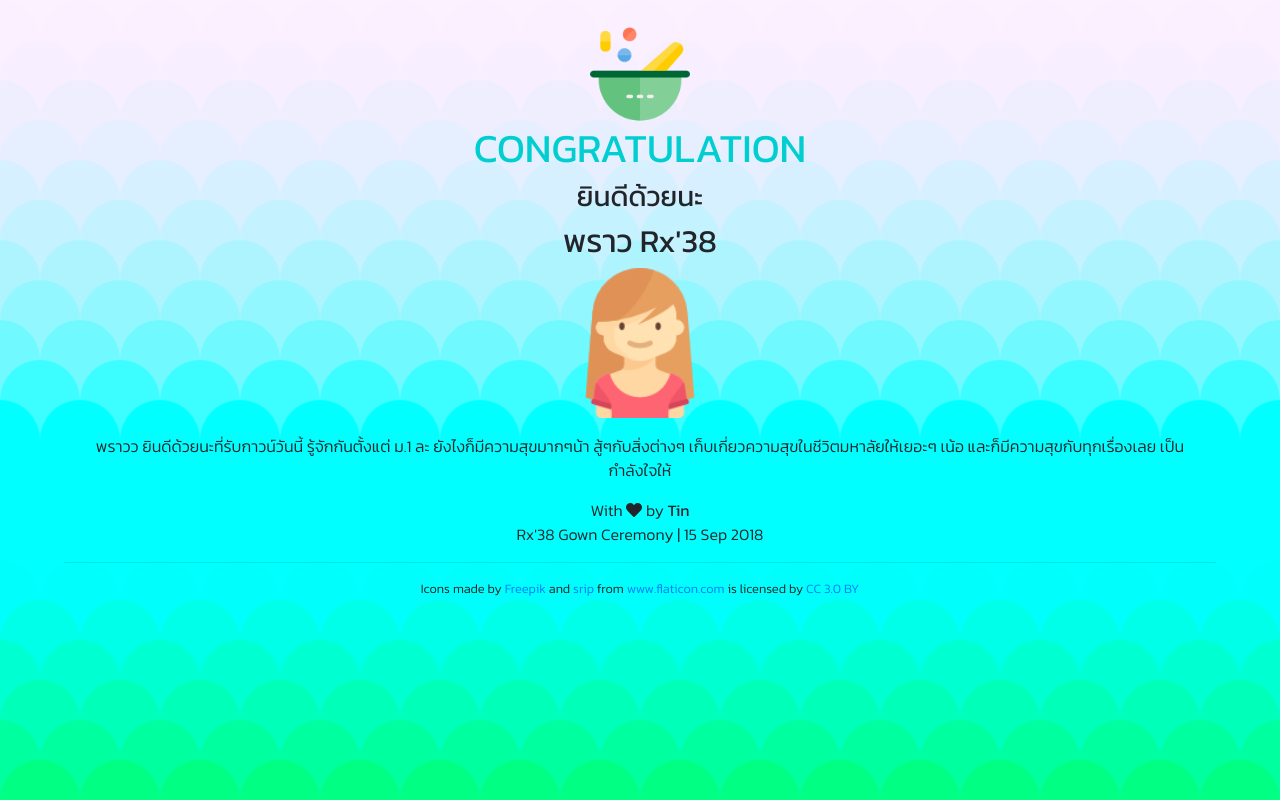
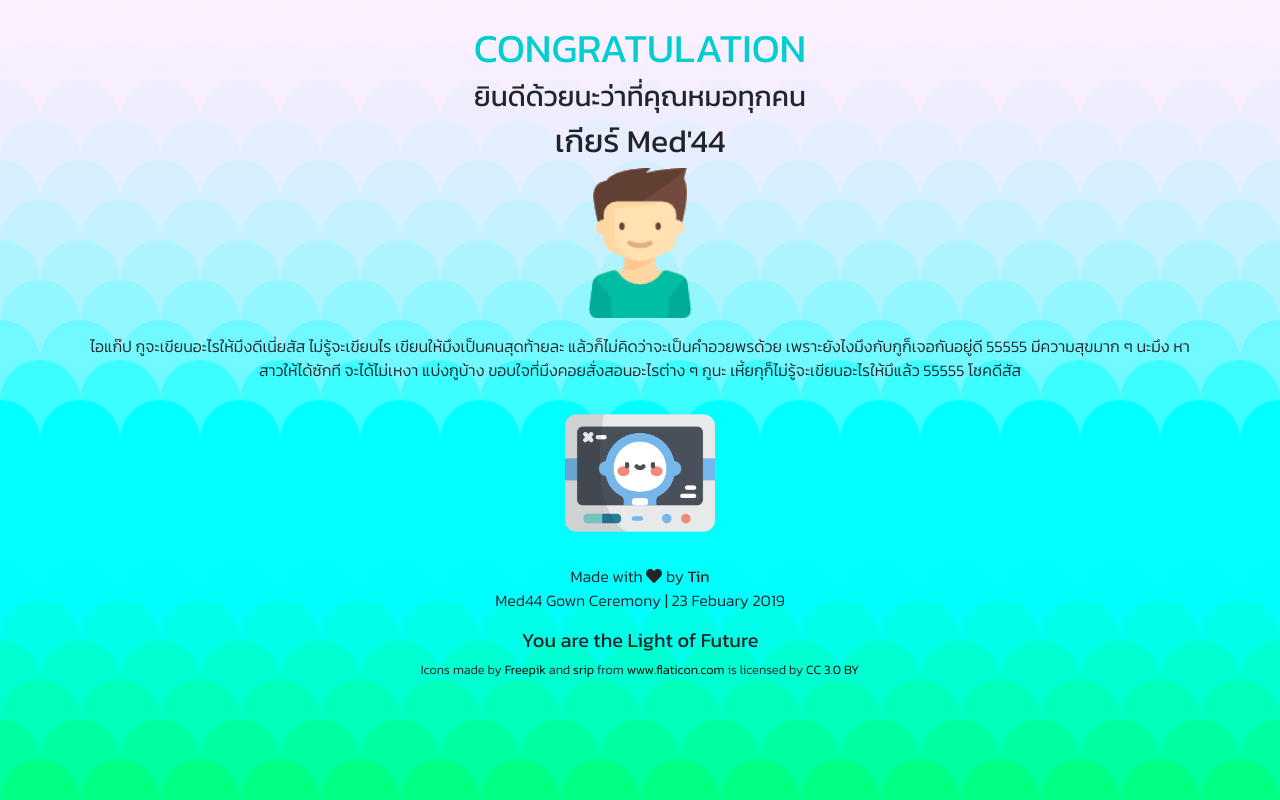
Before and after one commit to theethawat/med44congrat, a plain HTML site: page friends/10.html in a window 1280 px wide. Drawn offline with nearby package versions, Linux system fonts and the light colour scheme.

Commit message:
Finish Update

```diff
--- a/friends/10.html
+++ b/friends/10.html
@@ -1,62 +1,76 @@
 <!DOCTYPE html>
 <html lang="en">
+
 <head>
     <meta charset="UTF-8">
     <meta name="viewport" content="width=device-width, initial-scale=1.0">
     <meta http-equiv="X-UA-Compatible" content="ie=edge">
-    <link rel="stylesheet" href="../asset/main.css">
-    <link rel="icon" href="../icon/mortar.svg">
-    <title>ยินดีกับเพื่อนๆ Rx'38 ที่รับกาวน์ทุกคนนะ</title>
-    <title></title>
+    <link rel="icon" href="../icon/medicine.png">
+
+    <title>Medical Student Med44 - Gown Ceremony - 23 Febuary 2019</title>
     <!--Bootstrap 4.1-->
-    <link rel="stylesheet" href="https://stackpath.bootstrapcdn.com/bootstrap/4.1.3/css/bootstrap.min.css" integrity="sha384-MCw98/SFnGE8fJT3GXwEOngsV7Zt27NXFoaoApmYm81iuXoPkFOJwJ8ERdknLPMO" crossorigin="anonymous">
+    <link rel="stylesheet" href="https://stackpath.bootstrapcdn.com/bootstrap/4.1.3/css/bootstrap.min.css"
+        integrity="sha384-MCw98/SFnGE8fJT3GXwEOngsV7Zt27NXFoaoApmYm81iuXoPkFOJwJ8ERdknLPMO" crossorigin="anonymous">
     <!--Google fonts-->
     <link href="https://fonts.googleapis.com/css?family=Kanit:300,400" rel="stylesheet">
-    <!--Custom CSS-->
-    <link rel="stylesheet" href="http://localhost/rxcongrat18/public/main.css ">
+    <link rel="stylesheet" href="../asset/main.css">
     <!--Jquery JS-->
-    <script src="https://code.jquery.com/jquery-3.3.1.slim.min.js" integrity="sha384-q8i/X+965DzO0rT7abK41JStQIAqVgRVzpbzo5smXKp4YfRvH+8abtTE1Pi6jizo" crossorigin="anonymous"></script>
+    <script src="https://code.jquery.com/jquery-3.3.1.slim.min.js"
+        integrity="sha384-q8i/X+965DzO0rT7abK41JStQIAqVgRVzpbzo5smXKp4YfRvH+8abtTE1Pi6jizo"
+        crossorigin="anonymous"></script>
     <!--fontawesome-->
-    <script defer src="https://use.fontawesome.com/releases/v5.3.1/js/all.js" integrity="sha384-kW+oWsYx3YpxvjtZjFXqazFpA7UP/MbiY4jvs+RWZo2+N94PFZ36T6TFkc9O3qoB" crossorigin="anonymous"></script>
+    <script defer src="https://use.fontawesome.com/releases/v5.3.1/js/all.js"
+        integrity="sha384-kW+oWsYx3YpxvjtZjFXqazFpA7UP/MbiY4jvs+RWZo2+N94PFZ36T6TFkc9O3qoB"
+        crossorigin="anonymous"></script>
 </head>
+
 <body>
     <div class="container">
         <br>
-        <img class="icon-first one-element-icon" src="../icon/mortar.png" alt="congrat">
-        <h1 class="kanit acenter text-1" >CONGRATULATION</h1>
-        <h3 class="kanit acenter text-2">ยินดีด้วยนะ</h3>
+        <h1 class="kanit acenter text-1">CONGRATULATION</h1>
+        <h3 class="kanit acenter text-2">ยินดีด้วยนะว่าที่คุณหมอทุกคน</h3>
 
         <!--Select Main Content to show -->
-
-    <h2 class="kanit acenter">พราว Rx'38 </h2>
-    <img class="icon-second one-element-icon" src="../icon/girl4.png" alt="icon">
+        <h2 class="kanit acenter">เกียร์ Med'44 </h2>
+        <img class="icon-second one-element-icon" src="../icon/boy2.png" alt="icon">
 
         <div class="rounded myround-1">
             <p class="kanitlight acenter main-p">
-        พราวว ยินดีด้วยนะที่รับกาวน์วันนี้ รู้จักกันตั้งแต่ ม.1 ละ ยังไงก็มีความสุขมากๆน้า สู้ๆกับสิ่งต่างๆ เก็บเกี่ยวความสุขในชีวิตมหาลัยให้เยอะๆ เน้อ และก็มีความสุขกับทุกเรื่องเลย เป็นกำลังใจให้
-
+                ไอแก๊ป กูจะเขียนอะไรให้มึงดีเนี่ยสัส ไม่รู้จะเขียนไร เขียนให้มึงเป็นคนสุดท้ายละ แล้วก็ไม่คิดว่าจะเป็นคำอวยพรด้วย
+                เพราะยังไงมึงกับกูก็เจอกันอยู่ดี 55555 มีความสุขมาก ๆ นะมึง หาสาวให้ได้ซักที จะได้ไม่เหงา แบ่งกูบ้าง
+                ขอบใจที่มึงคอยสั่งสอนอะไรต่าง ๆ กูนะ เหี้ยกุก็ไม่รู้จะเขียนอะไรให้มึแล้ว 55555 โชคดีสัส
             </p>
-    </div>
-
 
 
         </div>
+        <img class="icon-second one-element-icon" src="../icon/x-ray.png" alt="icon">
 
-        <p class="kanitlight acenter">
+        <p class="kanitlight acenter"></p>
 
-     With <i class="fas fa-heart"></i> by <b> Tin </b>
-     <br>Rx'38 Gown Ceremony | 15 Sep 2018
-    </p>
-
-
-
-    <hr>
+    </div>
+    <section class="footer">
+        <p class="kanitlight acenter"> Made with <i class="fas fa-heart"></i> by <b> Tin </b>
+            <br>Med44 Gown Ceremony | 23 Febuary 2019<br> </p>
+        <h5 class="acenter kanit">You are the Light of Future</h5>
         <small>
-    <div class="kanitlight acenter">Icons made by <a href="http://www.freepik.com" title="Freepik">Freepik</a> and <a href="https://www.flaticon.com/authors/srip" title="srip">srip</a> from <a href="https://www.flaticon.com/" title="Flaticon">www.flaticon.com</a> is licensed by <a href="http://creativecommons.org/licenses/by/3.0/" title="Creative Commons BY 3.0" target="_blank">CC 3.0 BY</a></div>
+            <div class="kanitlight piccenter acenter" style="width:90%">Icons made by <a href="http://www.freepik.com"
+                    title="Freepik">Freepik</a> and
+                <a href="https://www.flaticon.com/authors/srip" title="srip">srip</a> from <a
+                    href="https://www.flaticon.com/" title="Flaticon">www.flaticon.com</a> is licensed by <a
+                    href="http://creativecommons.org/licenses/by/3.0/" title="Creative Commons BY 3.0"
+                    target="_blank">CC
+                    3.0 BY</a></div>
         </small>
+    </section>
+    <br>
     <!--Javascript for bootstrapt-->
-    <script src="https://cdnjs.cloudflare.com/ajax/libs/popper.js/1.14.3/umd/popper.min.js" integrity="sha384-ZMP7rVo3mIykV+2+9J3UJ46jBk0WLaUAdn689aCwoqbBJiSnjAK/l8WvCWPIPm49" crossorigin="anonymous"></script>
-    <script src="https://stackpath.bootstrapcdn.com/bootstrap/4.1.3/js/bootstrap.min.js" integrity="sha384-ChfqqxuZUCnJSK3+MXmPNIyE6ZbWh2IMqE241rYiqJxyMiZ6OW/JmZQ5stwEULTy" crossorigin="anonymous"></script>
+    <script src="https://cdnjs.cloudflare.com/ajax/libs/popper.js/1.14.3/umd/popper.min.js"
+        integrity="sha384-ZMP7rVo3mIykV+2+9J3UJ46jBk0WLaUAdn689aCwoqbBJiSnjAK/l8WvCWPIPm49"
+        crossorigin="anonymous"></script>
+    <script src="https://stackpath.bootstrapcdn.com/bootstrap/4.1.3/js/bootstrap.min.js"
+        integrity="sha384-ChfqqxuZUCnJSK3+MXmPNIyE6ZbWh2IMqE241rYiqJxyMiZ6OW/JmZQ5stwEULTy"
+        crossorigin="anonymous"></script>
     <!--end of JS-->
 </body>
+
 </html>
```
Also changed, not shown: friends/9.html (+43 -31 lines), 1 other file. Lines whose indentation alone changed are shown as unchanged.
